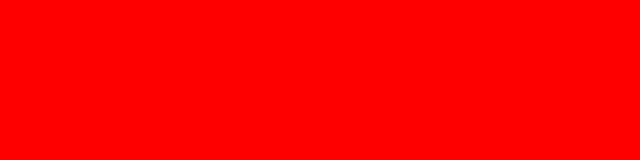
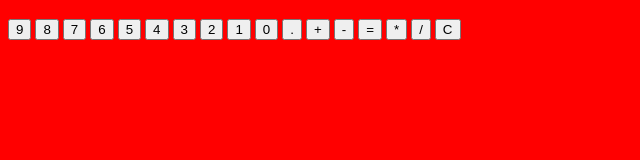
Before and after one commit to emericgautier/JS-A-to-Z, a plain HTML site: page calculator/index.html in a window 1280 px wide. Shown: the whole page, without its empty margins (0-640 px from the left). Drawn offline with Linux system fonts and the light colour scheme.

Commit message:
structure

```diff
--- a/calculator/index.html
+++ b/calculator/index.html
@@ -12,7 +12,31 @@
 
 <body>
 
+    <div class="app">
+        <h3 id="result">
+
+        </h3>
+
+    </div>
+
     <script src="./index.js"></script>
 </body>
+<button class="btn" id="9">9</button>
+<button class="btn" id="8">8</button>
+<button class="btn" id="7">7</button>
+<button class="btn" id="6">6</button>
+<button class="btn" id="5">5</button>
+<button class="btn" id="4">4</button>
+<button class="btn" id="3">3</button>
+<button class="btn" id="2">2</button>
+<button class="btn" id="1">1</button>
+<button class="btn" id="0">0</button>
+<button class="btn" id=".">.</button>
+<button class="btn" id="+">+</button>
+<button class="btn" id="-">-</button>
+<button class="btn" id="equal">=</button>
+<button class="btn" id="*">*</button>
+<button class="btn" id="/">/</button>
+<button id="clear">C</button>
 
 </html>
```
